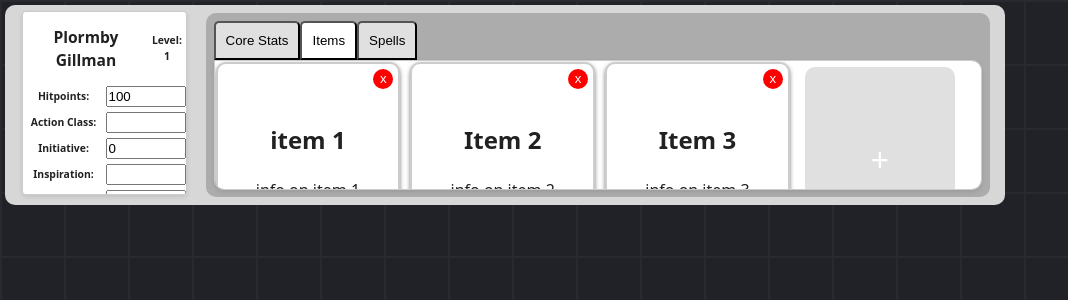
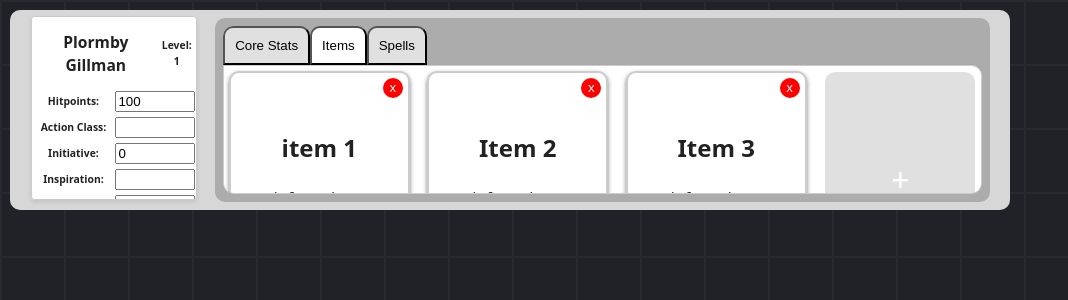
Before and after one commit to PlayerClip/PlayerClip, a React (Vite) app in the folder player-clip/: page / in a window 1280 px wide. Shown: the top 300 px of the page, without its empty margins (0-1068 px from the left). Built offline with nearby package versions, Linux system fonts and the light colour scheme.

Commit message:
Card Component minor adjustments
gave cards margins

```diff
--- a/player-clip/src/css/App.css
+++ b/player-clip/src/css/App.css
@@ -10,7 +10,8 @@
 }
 
 .mainComponent {
-  margin: 5px;
+  /* align-self:baseline; */
+  margin: 10px;
   width: 1000px;
   height: 200px;
   min-width: 400px;
--- a/player-clip/src/css/CardComponent.css
+++ b/player-clip/src/css/CardComponent.css
@@ -1,4 +1,5 @@
 .card {
+    margin: 0.5%;
     position: relative;
     border: 2px solid #ccc;
     border-radius: 10px;
--- a/player-clip/src/css/MainComponent.css
+++ b/player-clip/src/css/MainComponent.css
@@ -20,7 +20,7 @@
 }
 
 .tabs {
-  margin: 1%  ;
+  margin: 1%;
   width: 98%;
   height: 92%;
   background-color: #acacac;
--- a/player-clip/src/css/TabHolder.css
+++ b/player-clip/src/css/TabHolder.css
@@ -5,11 +5,11 @@
     box-sizing: border-box;
     display: flex;
     flex-direction: column;
+    overflow: auto;
 }
 
 .navbar {
     display: flex;
-    /* justify-content: space-around; */
     background-color: #66666600;
     opacity: 100%;
     /* flex-shrink: 0; */
@@ -21,8 +21,8 @@
 .navbar button {
     background-color: #e0e0e0;
     /* border: 1px solid #71717100; */
-    border-top-left-radius: 5px;
-    border-top-right-radius: 5px;
+    border-top-left-radius: 10px;
+    border-top-right-radius: 10px;
     padding: 10px;
     cursor: pointer;
     color: black
```
